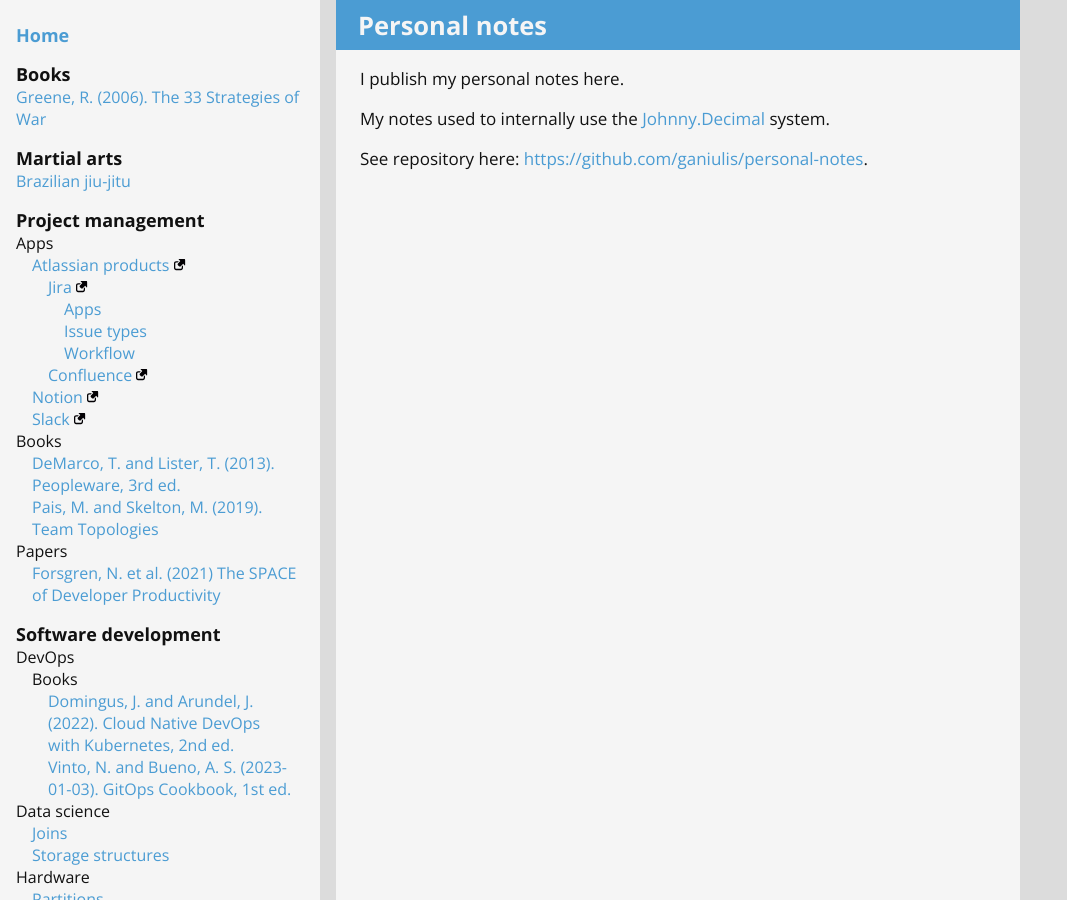
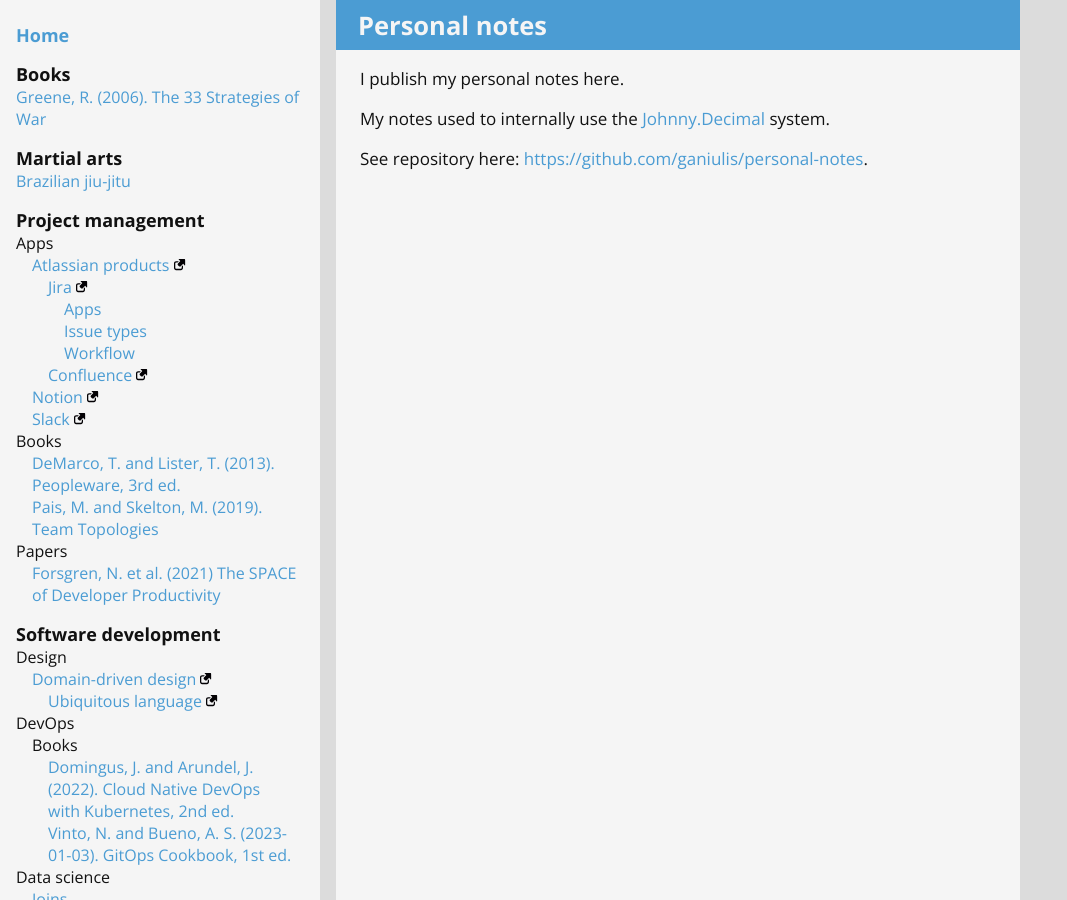
Before and after one commit to ganiulis/personal-notes, a Jekyll site: the page built from index.md, in a window 1280 px wide. Shown: the whole page, without its empty margins (0-1067 px from the left). Built offline with Jekyll 4.4.1, drawn with Linux system fonts in a browser that asks for light colours; our own code applies the rules of GitHub Pages for plain Markdown files.

Commit message:
Add notes

```diff
--- a/_data/navigation.yaml
+++ b/_data/navigation.yaml
@@ -50,6 +50,15 @@ items:
   - title: Software development
     path: software-development
     items:
+      - title: Design
+        path: design
+        items:
+          - title: Domain-driven design
+            website: https://martinfowler.com/bliki/DomainDrivenDesign.html
+            path: ddd
+            items:
+              - title: Ubiquitous language
+                website: https://martinfowler.com/bliki/UbiquitousLanguage.html
       - title: DevOps
         path: devops
         items:
@@ -201,15 +210,6 @@ items:
       - title: Quality
         path: quality
         items:
-          - title: Patterns
-            path: patterns
-            items:
-              - title: Domain-driven design
-                website: https://martinfowler.com/bliki/DomainDrivenDesign.html
-                path: ddd
-                items:
-                  - title: Ubiquitous language
-                    website: https://martinfowler.com/bliki/UbiquitousLanguage.html
           - title: Tests
             path: tests
             items:
```
